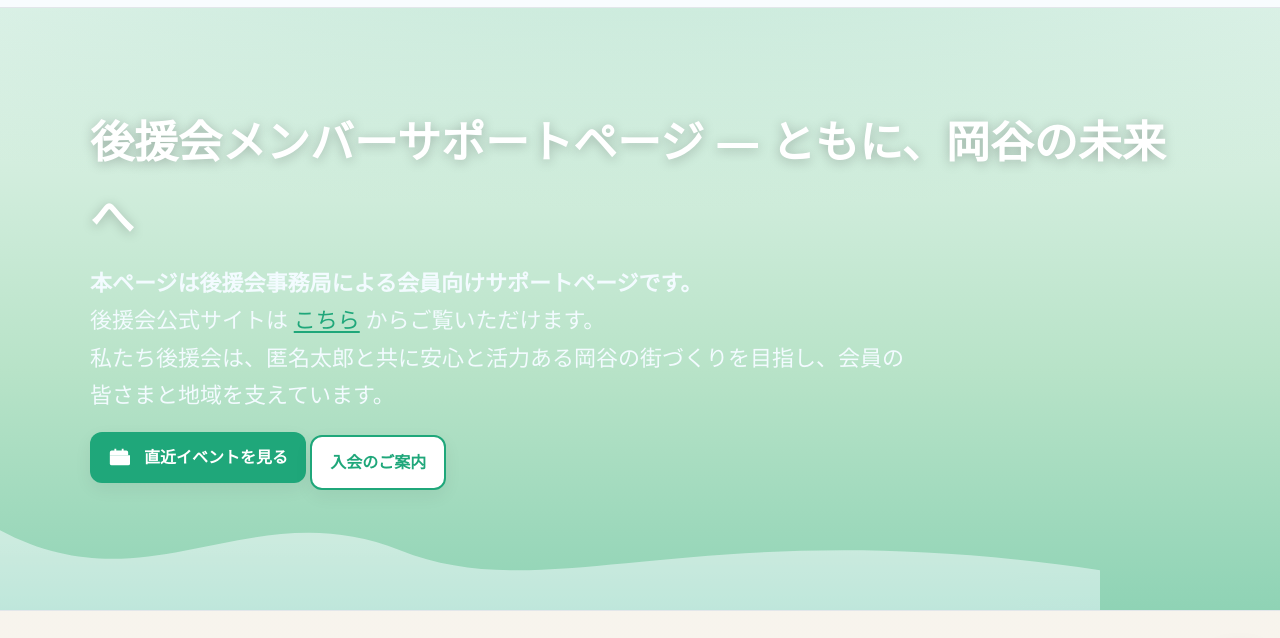
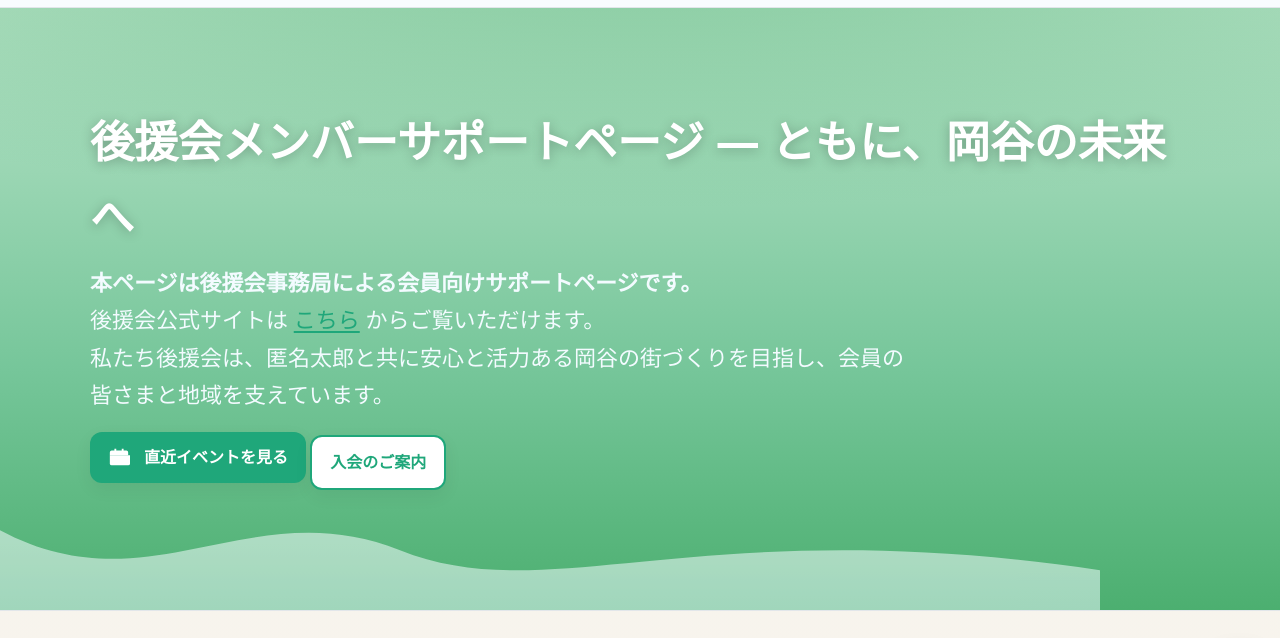
Before and after one commit to ssptsystem2025-manager/DemoWeb2025, a plain HTML site: page index.html in a window 1280 px wide. Shown: the part 93-731 px from the top of the page. Drawn offline with Linux system fonts and the light colour scheme.

Commit message:
コンテンツ更新

```diff
--- a/index.html
+++ b/index.html
@@ -112,8 +112,8 @@
     .hero{
       color:#fff;
       background:
-        radial-gradient(1200px 300px at 50% -100px, rgba(143,211,181,.45), transparent),
-        linear-gradient(180deg, #e8f6ef 0%, #b8e3c8 60%, #8fd3b5 100%);
+        radial-gradient(1200px 300px at 50% -100px, rgba(76,175,112,.55), transparent),
+        linear-gradient(180deg, #b8e3c8 0%, #76c69a 60%, #4caf70 100%);
       position:relative; overflow:hidden;
     }
     .hero::after{
@@ -525,7 +525,7 @@
     </div>
     <div style="margin:24px 0 0 0; padding:16px; background:#f6f2ea; border-radius:10px; font-size:15px; color:#264653;">
       <strong>運営：匿名太郎後援会</strong><br>
-      代表者名：匿名 太郎／会計責任者：山田 太郎<br>
+      代表者名：匿名 太郎<br>
       所在地：岡谷市○○町1-2-3<br>
       連絡先：0266-00-0000　info@example.jp
     </div>
```
